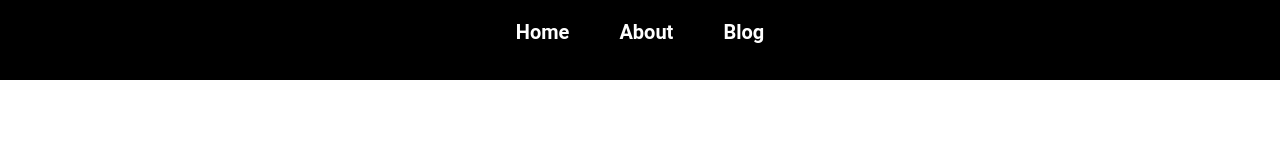
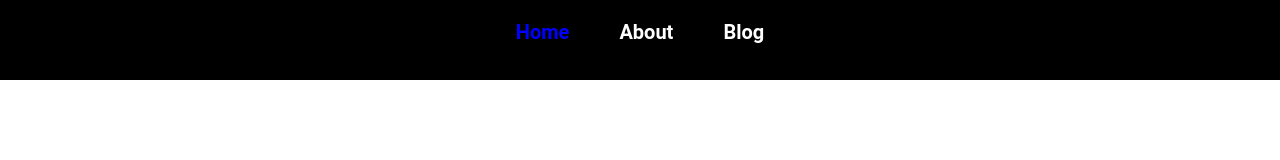
Before and after one commit to ivancidev/navigation-with-reactRouterDOM, a React (Vite) app: page / in a window 1280 px wide. Shown: the top 160 px of the page. Built offline with nearby package versions, Linux system fonts and the light colour scheme.

Commit message:
add styles and state hover

```diff
--- a/src/components/Navbar/Navbar.jsx
+++ b/src/components/Navbar/Navbar.jsx
@@ -1,18 +1,42 @@
 import { Link } from "react-router-dom";
 import "./styles/navbar.css";
+import { useState } from "react";
 
 export default function Navbar() {
+  const param = window.location.pathname;
+  const [hover, setHover] = useState(param);
+
+  const handleHover = (param) => setHover(param);
+
   return (
     <nav>
       <ul>
         <li>
-            <Link to={"/"}>Home</Link>
+          <Link
+            to={"/"}
+            style={{ color: hover == "/" ? "blue" : "" }}
+            onClick={() => handleHover("/")}
+          >
+            Home
+          </Link>
         </li>
         <li>
-            <Link to={"/about"}>About</Link>
+          <Link
+            to={"/about"}
+            style={{ color: hover == "/about" ? "blue" : "" }}
+            onClick={() => handleHover("/about")}
+          >
+            About
+          </Link>
         </li>
         <li>
-            <Link to={"/blog"}>Blog</Link>
+          <Link
+            to={"/blog"}
+            style={{ color: hover == "/blog" ? "blue" : "" }}
+            onClick={() => handleHover("/blog")}
+          >
+            Blog
+          </Link>
         </li>
       </ul>
     </nav>
```
